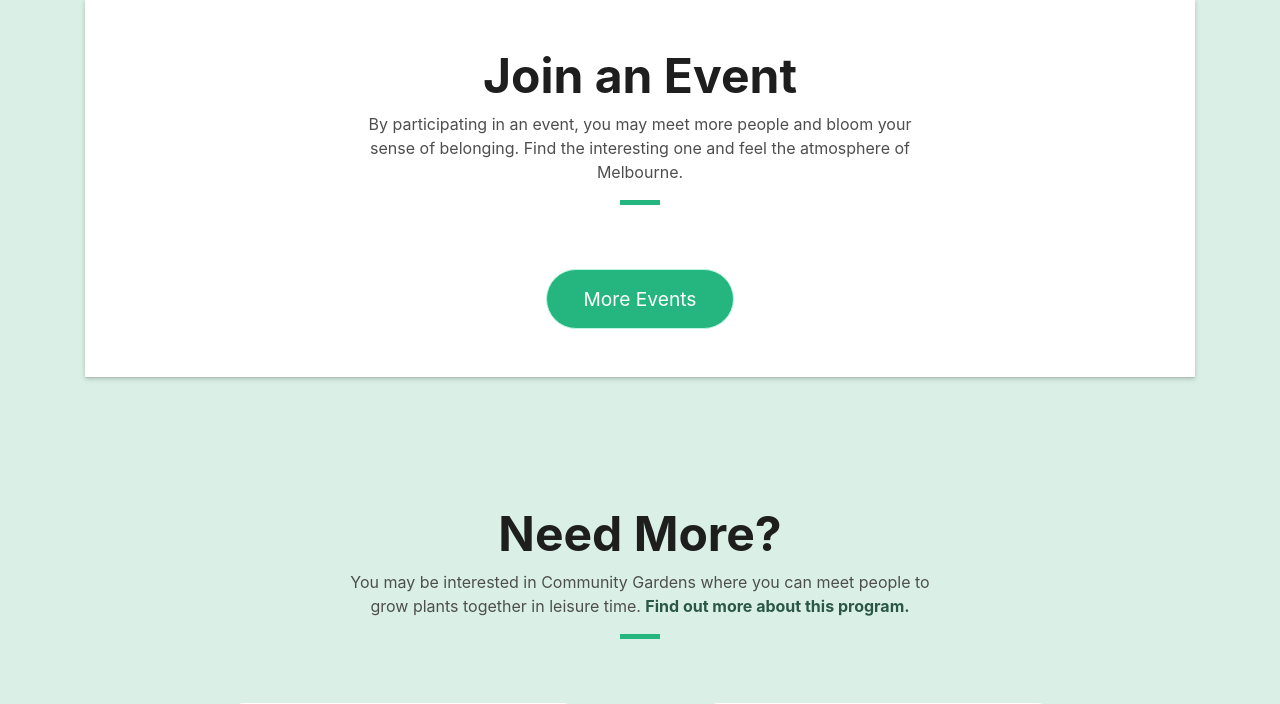
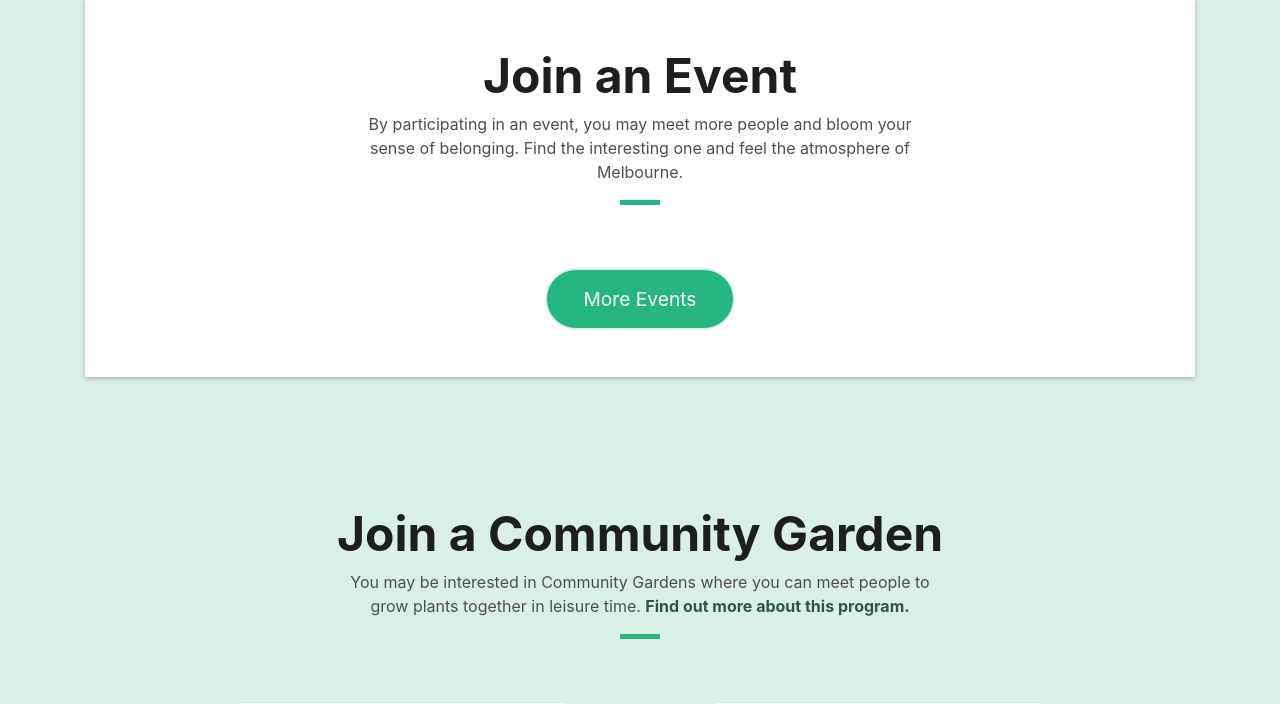
Before and after one commit to Shannon-JXT/LKPLS, a Django app: page / in a window 1280 px wide. Shown: the part 2098-2802 px from the top of the page. Run offline with Django 3.2, Linux system fonts and the light colour scheme; some libraries are stand-ins or nearby versions; some web fonts are replaced.

Commit message:
update community garden title on home page

```diff
--- a/templates/home.html
+++ b/templates/home.html
@@ -140,7 +140,7 @@
         <div class="container">
             <!--<div class="box-shadow-full">-->
             <div class="title-box text-center">
-                <h3 class="title-a">Need More?</h3>
+                <h3 class="title-a">Join a Community Garden</h3>
                 <div align="center">
                     <p class="subtitle-a">
                         You may be interested in Community Gardens where you can meet people to grow plants together in leisure time.
```
